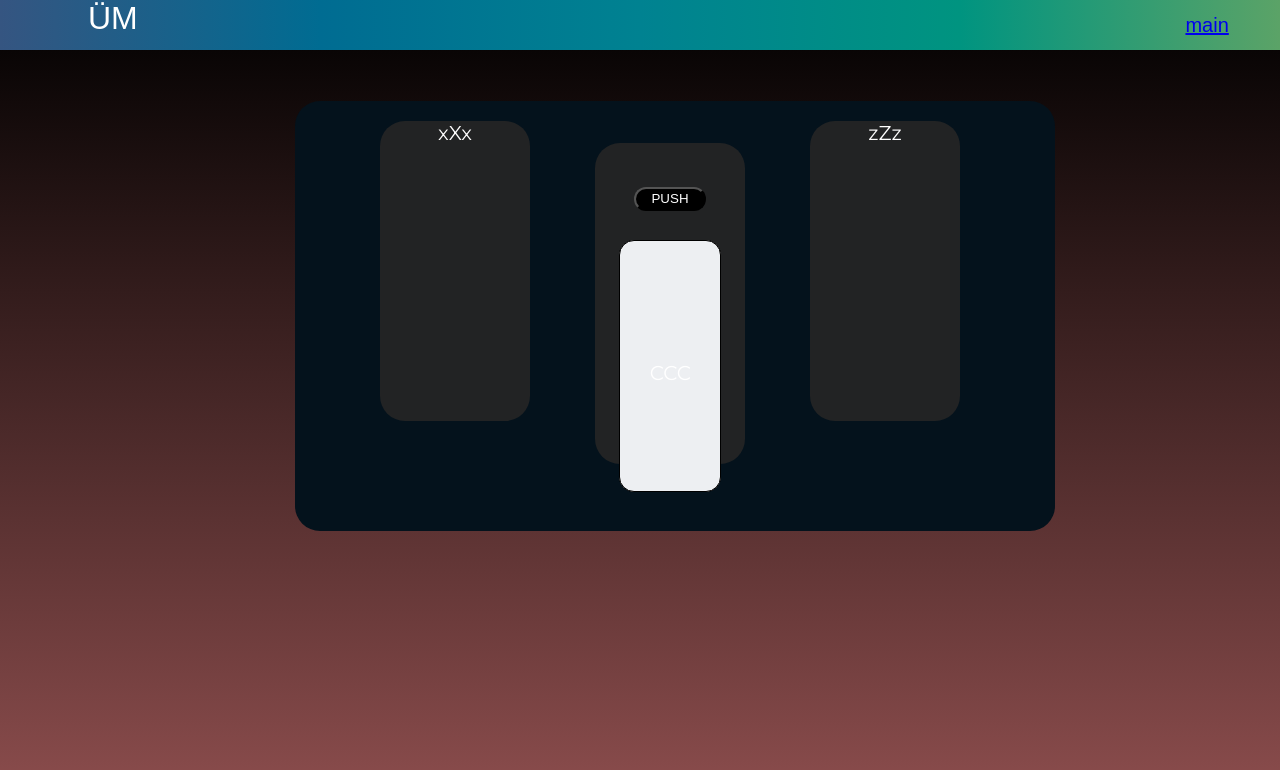
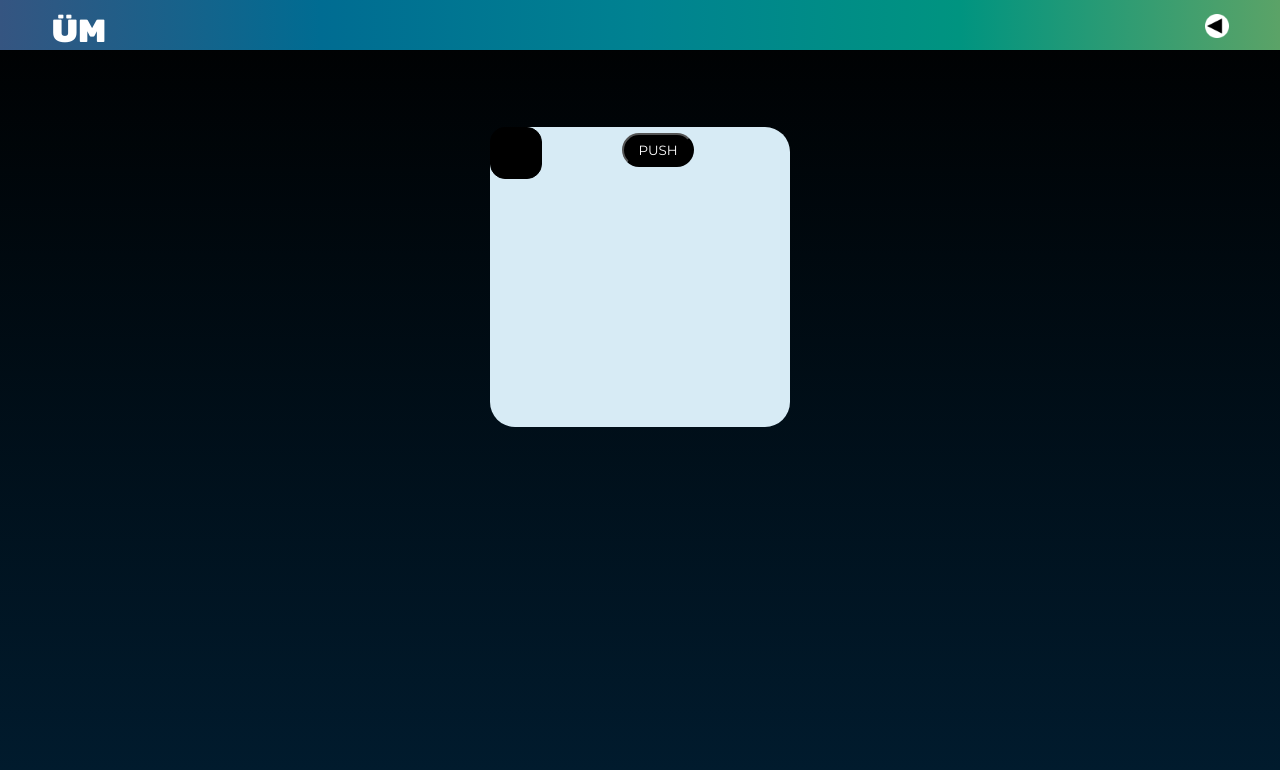
Before and after one commit to maladomini/nihil, a plain HTML site: page twotwo.html in a window 1280 px wide. Drawn offline with Linux system fonts and the light colour scheme.

Commit message:
upd, rergnzd

```diff
--- a/cardsstyle.css
+++ /dev/null
@@ -1,58 +0,0 @@
-@import url('https://fonts.googleapis.com/css?family=Montserrat&display=swap');
-
-html {background-image: linear-gradient(to bottom, black, #8c4d4d); background-repeat: no-repeat; min-height: 100%;}
-
-body { margin: 0; font-family: 'Montserrat', sans-serif; font-size: 20px; color: white;}
-
-div.mainheader {
-        min-height: 50px;
-        width: 100%;
-        background-image: linear-gradient(to right, #355581, #006c92, #008291, #009480, #5ba367);
-        font-family: 'Rubik Mono One', sans-serif;
-        }
-
-  span.h_main {
-        color: white;
-        font-size: 32px;
-        margin: 32px 0px 32px 88px;
-        }
-
-  .homelink {position: absolute; right: 4%; margin-top: 14px; }
-
-
-.field	{position: absolute;
-			   padding: 20px;
- 			   background-color: #04121c;
- 			   border-radius: 25px;
- 			   width: 720px;
- 			   height: 390px;
- 			   text-align: center;
-         left: 25%;
-         margin-left: -25px;
-         margin-top: 4%;}
-
-.field > div{ float:left; margin-left:65px;}
-
-.container 	  {
-			   width: 150px;
-			   height: 300px;
-			   background-color: #222324;
-			   border-radius: 25px;
-         margin-top: 3%;
-         padding-top: 3%;
-}
-
-.card 	 {position: absolute;
-          width: 100px;
-          height: 250px;
-          background-color: #edeff2;
-          border: solid black 1px;
-          border-radius: 15px;
-          margin: 10% auto auto 3.2%;
-      	  }
-
-	.cardname {margin-top: 120px; }
-
-.secondcont { width: 150px; height: 300px;background-color: #222324; border-radius: 25px;}
-
-.pubu {height: 24px; width: 72px; background-color: black; color: white; text-align: center; border-radius: 25px;}
--- /dev/null
+++ b/script/cardsanim.js
@@ -0,0 +1,15 @@
+function animation() {
+	var elem = document.getElementById("cardentity");
+	var pos = 0;
+	var id = setInterval(frame, 5);
+
+	function frame(){
+		if (pos == 250) {
+			clearInterval (id);}
+		else {
+			pos++;
+			elem.style.bottom = (pos + "px");
+			elem.style.right = (pos +  "px");
+		}
+	}
+}
--- /dev/null
+++ b/style/cardsstyle.css
@@ -0,0 +1,75 @@
+@import url('https://fonts.googleapis.com/css?family=Montserrat|Permanent+Marker|Rubik+Mono+One&display=swap');
+
+html {background-image: linear-gradient(to bottom, black, #011C2F); background-repeat: no-repeat; min-height: 100%;}
+
+body { margin: 0; font-family: 'Montserrat', sans-serif; font-size: 20px; color: white;
+       }
+
+div.mainheader {
+        min-height: 50px;
+        width: 100%;
+        background-image: linear-gradient(to right, #355581, #006c92, #008291, #009480, #5ba367);
+        font-family: 'Rubik Mono One', sans-serif;
+        }
+
+  span.h_main {
+        position: absolute;
+        color: white;
+        font-size: 32px;
+        margin: 12px 0px 12px 0px;
+        left: 4%;
+        }
+
+  .homelink {position: absolute; right: 4%; margin-top: 14px; }
+
+
+.field	{
+         position: relative;
+ 			   background-color: #d7ebf5;
+ 			   border-radius: 25px;
+ 			   width: 300px;
+ 			   height: 300px;
+         margin: 6% auto;
+         }
+
+.field > div{ float:left; margin-left:0px;}
+
+/*.container 	  {
+			   width: 150px;
+			   height: 300px;
+			   background-color: #222324;
+			   border-radius: 25px;
+         margin-top: 3%;
+         padding-top: 3%;
+}
+
+.card 	 {position: absolute;
+          width: 100px;
+          height: 250px;
+          background-color: #edeff2;
+          border: solid black 1px;
+          border-radius: 15px;
+          margin: 10% auto auto 3.2%;
+      	  }
+
+	.cardname {margin-top: 120px; }
+
+.secondcont { width: 150px; height: 300px;background-color: #222324; border-radius: 25px;}*/
+
+.pubu {height: 34px; width: 72px;
+       background-color: black;
+       color: white; text-align: center;
+       border-radius: 25px; margin: 2% 44%;
+       font-family: 'Montserrat', sans-serif;
+       outline: none;}
+
+.card    {
+          position: absolute;
+          width: 50px;
+          height: 50px;
+          background-color: black;
+          border: solid black 1px;
+          border-radius: 15px;
+          margin: 0;
+          }
+.backbutton {max-height: 24px; max-width: 24px;}
--- a/twotwo.html
+++ b/twotwo.html
@@ -2,29 +2,35 @@
 <html>
 <head>
 	<title>Cards</title>
-	<link rel="stylesheet" type="text/css" href="cardsstyle.css">
+	<link rel="stylesheet" type="text/css" href="style/cardsstyle.css">
 </head>
 <body>
-<div class="mainheader"> <span class="h_main"> ÜM </span> <a class="homelink" href="./">main</a> </div>
+<div class="mainheader"> <span class="h_main"> ÜM </span> <a class="homelink" href="./"><img class="backbutton" src="img/back.png"></a> </div>
 
 <div class="field">
-
+<!--
 	<div class="secondcont">
 		xXx
 	</div>
 
 		<div class="container">
-		<div class="card"> <p class="cardname"> AAA </p></div>
+		<div class="card" id ="cardentity"> <p class="cardname"> AAA </p></div>
 		<div class="card"> <p class="cardname"> BBB </p></div>
 		<div class="card"> <p class="cardname"> CCC </p></div>
-		<p> <button class="pubu" id="push">PUSH</button> </p>
+		<p> <button class="pubu" id="push" onclick="animation()">PUSH</button> </p>
 	</div>
 
 	<div class="secondcont">
 		zZz
 	</div>
 
+ -->
 
+<div class="card" id ="cardentity"> <p class="cardname"> </p></div>
+
+<p> <button class="pubu" id="push" onclick="animation()">PUSH</button> </p>
 </div>
+
+<script type="text/javascript" src="script/cardsanim.js"></script>
 </body>
 </html>
```
Also changed, not shown: index.html (+4 -4 lines), oneone.html (+2 -2 lines), img/back.png (added), img/background_image_highres.png (renamed from background_image_highres.png), img/forth.png (added), img/ico1.png (renamed from ico1.png), img/ico2.png (renamed from ico2.png), img/ico3.png (renamed from ico3.png), style/starsstyle.css, style/understyles.css (renamed from understyles.css).
